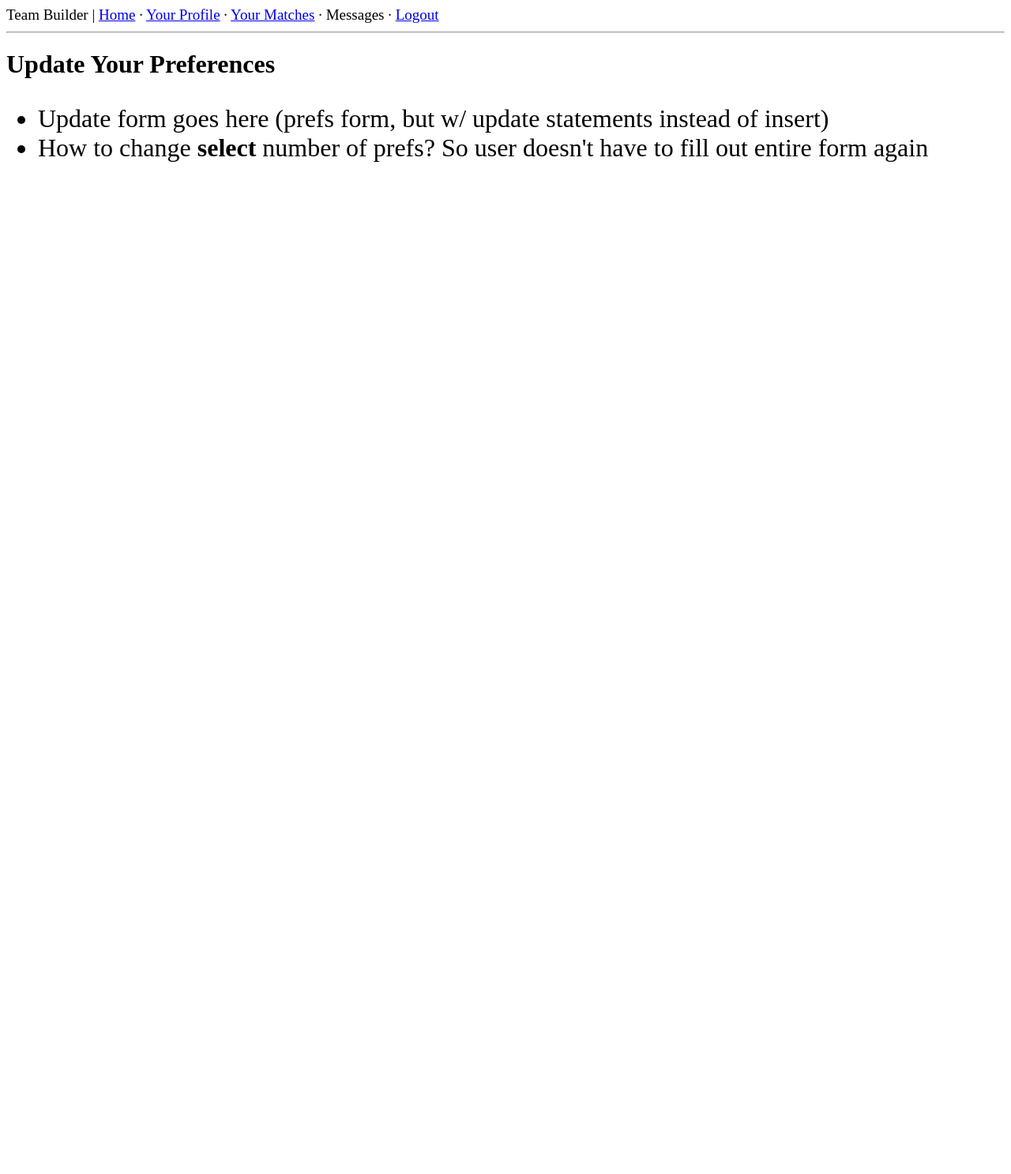
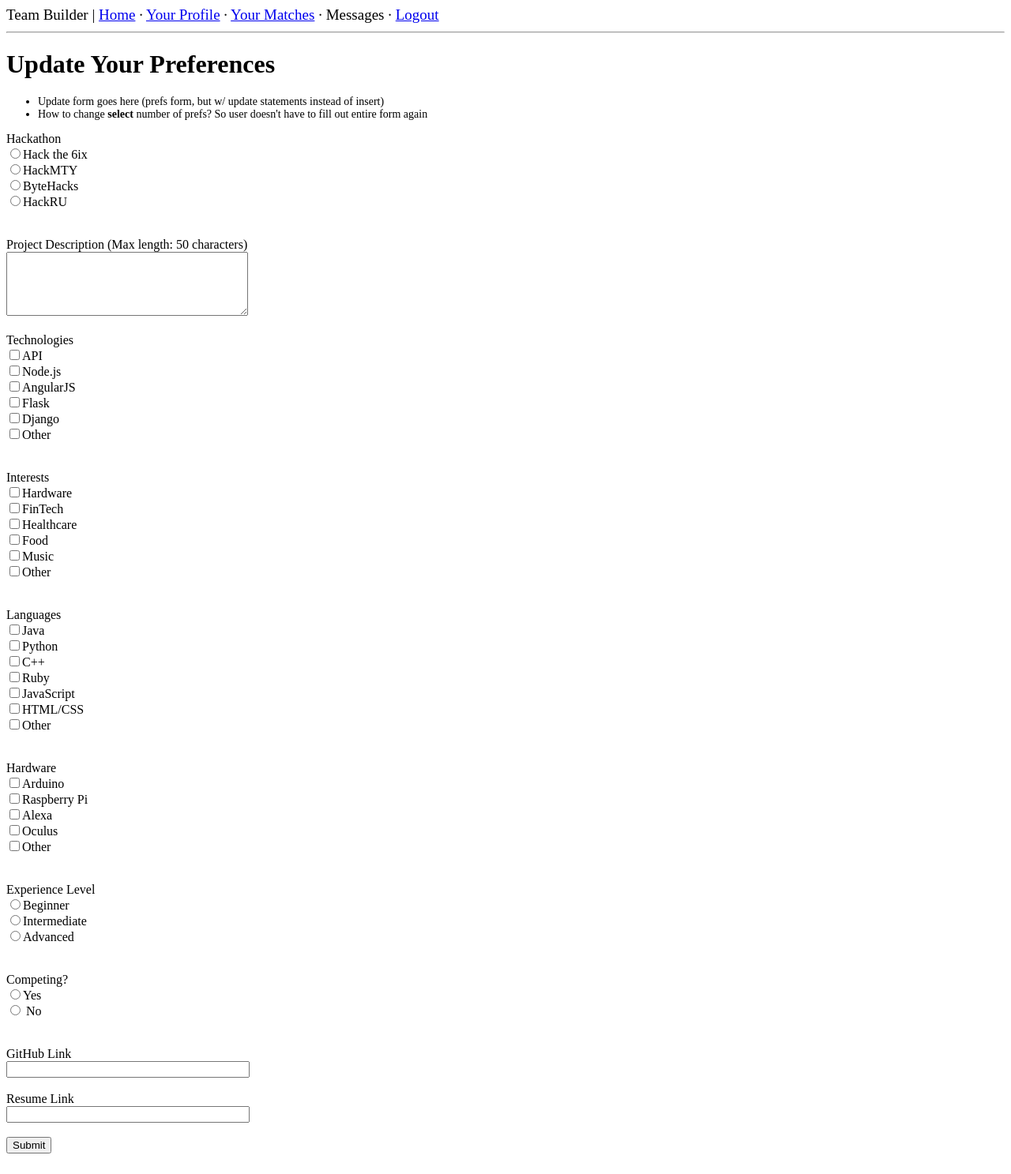
Before and after one commit to amulya/teambuilder, a Flask app: page /update in a window 1280 px wide. Shown: the whole page at 79% size. Before the commit the page ends 205 px from the top, so only its background shows below. Run offline with Flask 2, Linux system fonts and the light colour scheme; the visitor is signed in with stand-in values (Sample User, id 1); parts of the project's set-up code (start-up, migrations or seed data) failed here and were passed over; some libraries are stand-ins or nearby versions.

Commit message:
added index view

```diff
--- a/app.py
+++ b/app.py
@@ -107,8 +107,6 @@ def logout():
 def prefs():
 	isError = False
 	error = []
-	profilePage = [[]]
-	#tech=None
 
 	# redirect to home page if no one is logged in
 	if 'username' not in session:
@@ -304,9 +302,47 @@ def profile(username):
 	return render_template('profile.html', profile=profile, email=email, username_session=username_session, username=username, hackathon=hackathon, projIdea=projIdea,
 		techList=techList, intList=intList, langList=langList, hwList=hwList, exper=exper, comp=comp, gitLink=gitLink, resume=resume)
 
-@app.route('/update')
+@app.route('/update', methods=["GET", "POST"])
 def update():
+	# redirect to home page if no one is logged in
+	if 'username' not in session:
+		return render_template('index.html')
+
+	isError = False
+	error = []
+
+	username_session = escape(session['username'])
 	username = escape(session['username'])
+
+	if request.method == 'POST':
+
+		# simple fields
+		projIdea_form  = request.form.get('projIdea', None)
+		compLevel_form = request.form.get('comp', None)
+		exper_form = request.form.get('exper', None)
+		gitLink_form = request.form.get('gitLink', None) # unique
+		resume_form = request.form.get('resume', None) # unique
+
+		#many to many relationships
+		hackathon_form  = request.form['hackathon']
+		#arrays
+		tech = request.form.getlist('tech[]')
+		languages = request.form.getlist('languages[]')
+		ints = request.form.getlist('interests[]')
+		hardware = request.form.getlist('hardware[]')
+
+
+		cur = mysql.connection.cursor()
+		cur.execute("SELECT userID FROM user WHERE username=%s", [username])
+		userID = cur.fetchone()[0]
+
+		# hackathon
+		cur.execute("SELECT hackathonID FROM hackathons WHERE hackathon=%s", [hackathon_form])
+		hackathonID = cur.fetchone()[0]
+		cur.execute("UPDATE usertohackathon SET hackathonID=%s WHERE userID=%s", [hackathonID, userID])
+
+		# how to do rest of form lol
+
 	return render_template('update.html', username=username, profile=profile)
 
 @app.route('/matches')
@@ -314,7 +350,7 @@ def matches():
 	message = None
 	matches=None
 	username = escape(session['username'])
-	profile=True #if profile was filled out
+	profile = True #if profile was filled out
 	cur = mysql.connection.cursor()
 
 	# userID
--- a/templates/update.html
+++ b/templates/update.html
@@ -8,13 +8,91 @@
 
 {% block content %}
 <h1>Update Your Preferences</h1>
-<div style="font-size: 32px">
+<div style="font-size: 14px">
 <ul>
 	<li>Update form goes here (prefs form, but w/ update statements instead of insert)
 	<li>How to change <strong>select</strong> number of prefs? So user doesn't have to fill out entire form again</li>
 </ul>
 </div>
 
+<div>
+	{% for error in error%}
+		<p style="color:red">{{ error }}</p>
+	{% endfor %}
+
+<form action="" method="POST">
+	Hackathon<br>
+	<input type="radio" name="hackathon" value="Hack the 6ix" required>Hack the 6ix<br>
+	<input type="radio" name="hackathon" value="HackMTY">HackMTY<br>
+	<input type="radio" name="hackathon" value="Bytehacks">ByteHacks<br>
+	<input type="radio" name="hackathon" value="HackRU">HackRU<br>
+	<br><br>
+
+	Project Description (Max length: 50 characters) <br>
+	<textarea name="projIdea" style="width: 300px;height: 75px" form="prefs" method="post" maxlength="50"></textarea>
+	<br><br>
+
+	Technologies<br> <!-- Checklist -->
+	<input type="checkbox" name="tech[]" value="API">API<br>
+	<input type="checkbox" name="tech[]" value="Node">Node.js<br>
+	<input type="checkbox" name="tech[]" value="AngularJS">AngularJS<br>
+	<input type="checkbox" name="tech[]" value="Flask">Flask<br>
+	<input type="checkbox" name="tech[]" value="Django">Django<br>
+	<input type="checkbox" name="tech[]" value="Other">Other<br>
+	<br><br>
+
+	Interests <br> <!-- Checklist -->
+	<input type="checkbox" name="interests[]" value="Hardware">Hardware<br>
+	<input type="checkbox" name="interests[]" value="FinTech">FinTech<br>
+	<input type="checkbox" name="interests[]" value="Healthcare">Healthcare<br>
+	<input type="checkbox" name="interests[]" value="Food">Food<br>
+	<input type="checkbox" name="interests[]" value="Music">Music<br>
+	<input type="checkbox" name="interests[]" value="Other">Other<br>
+	<br><br>
+
+
+	Languages <br> <!-- Checklist -->
+	<input type="checkbox" name="languages[]" value="Java">Java<br>
+	<input type="checkbox" name="languages[]" value="Python">Python<br>
+	<input type="checkbox" name="languages[]" value="C++">C++<br>
+	<input type="checkbox" name="languages[]" value="Ruby">Ruby<br>
+	<input type="checkbox" name="languages[]" value="Javascript">JavaScript<br>
+	<input type="checkbox" name="languages[]" value="HTML/CSS">HTML/CSS<br>
+	<input type="checkbox" name="languages[]" value="Other">Other<br>
+	<br><br>
+
+	Hardware <br> <!-- Checklist -->
+	<input type="checkbox" name="hardware[]" value="Arduino">Arduino<br>
+	<input type="checkbox" name="hardware[]" value="Raspberry Pi">Raspberry Pi<br>
+	<input type="checkbox" name="hardware[]" value="Alexa">Alexa<br>
+	<input type="checkbox" name="hardware[]" value="Oculus">Oculus<br>
+	<input type="checkbox" name="hardware[]" value="Other">Other<br>
+	<br><br>
+
+	Experience Level <br> <!-- Radio -->
+	<input type="radio" name="exper" value="Beginner">Beginner<br>
+	<input type="radio" name="exper" value="Intermediate">Intermediate<br>
+	<input type="radio" name="exper" value="Advanced">Advanced<br>
+	<br><br>
+
+	Competing? <br> <!-- Radio -->
+	<input type="radio" name="comp" value="Yes">Yes<br>
+	<input type="radio" name="comp" value="No"> No<br>
+	<br><br>
+
+	GitHub Link <br> <!-- Text -->
+	<input type="url" pattern="https?://github.+" name="gitLink" style="width: 300px"/>
+	<br><br>
+
+	Resume Link <br> <!-- Text -->
+	<input type="url" name="resume" style="width: 300px"/>
+
+	<br><br>
+	<input type="submit">
+	<br><br>
+</form>
+</div>
+
 {% endblock %}
 </body>
 </html>
```
Also changed, not shown: templates/index.html (+12 -0 lines), templates/profile.html (+4 -6 lines), 1 other file.
